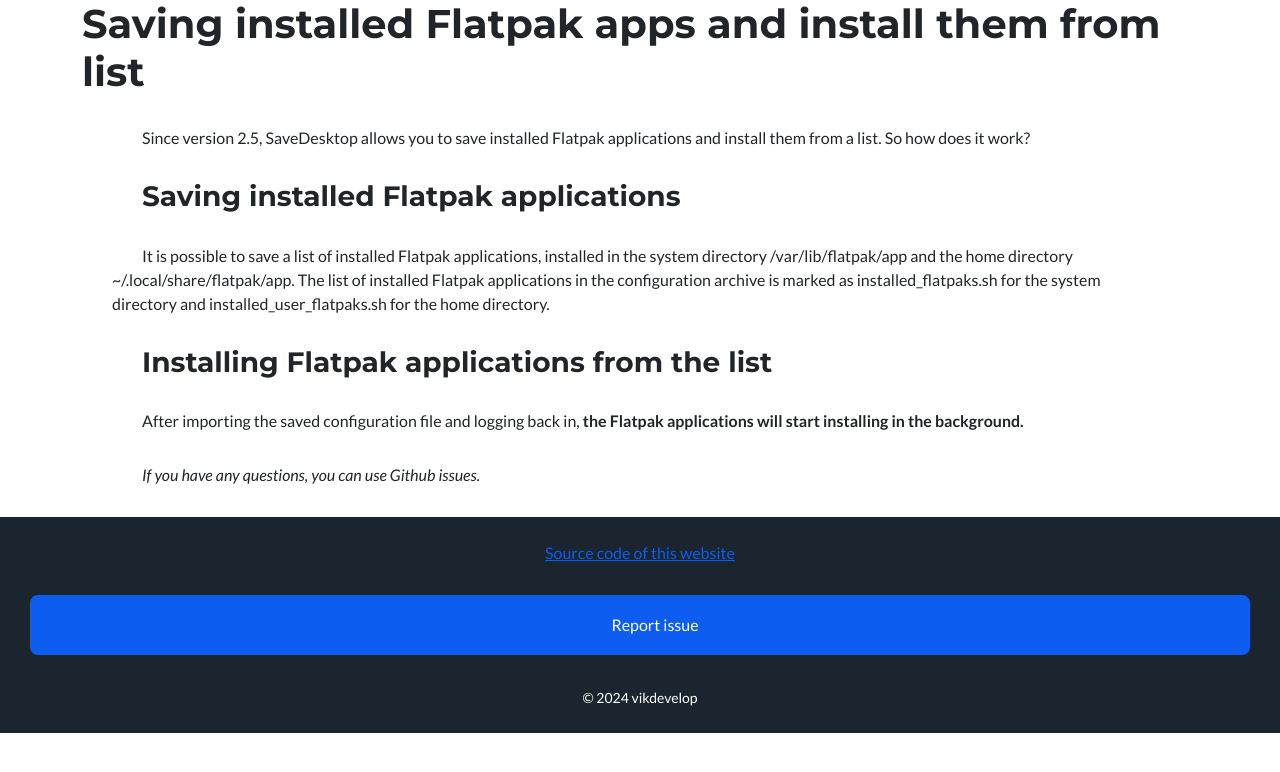
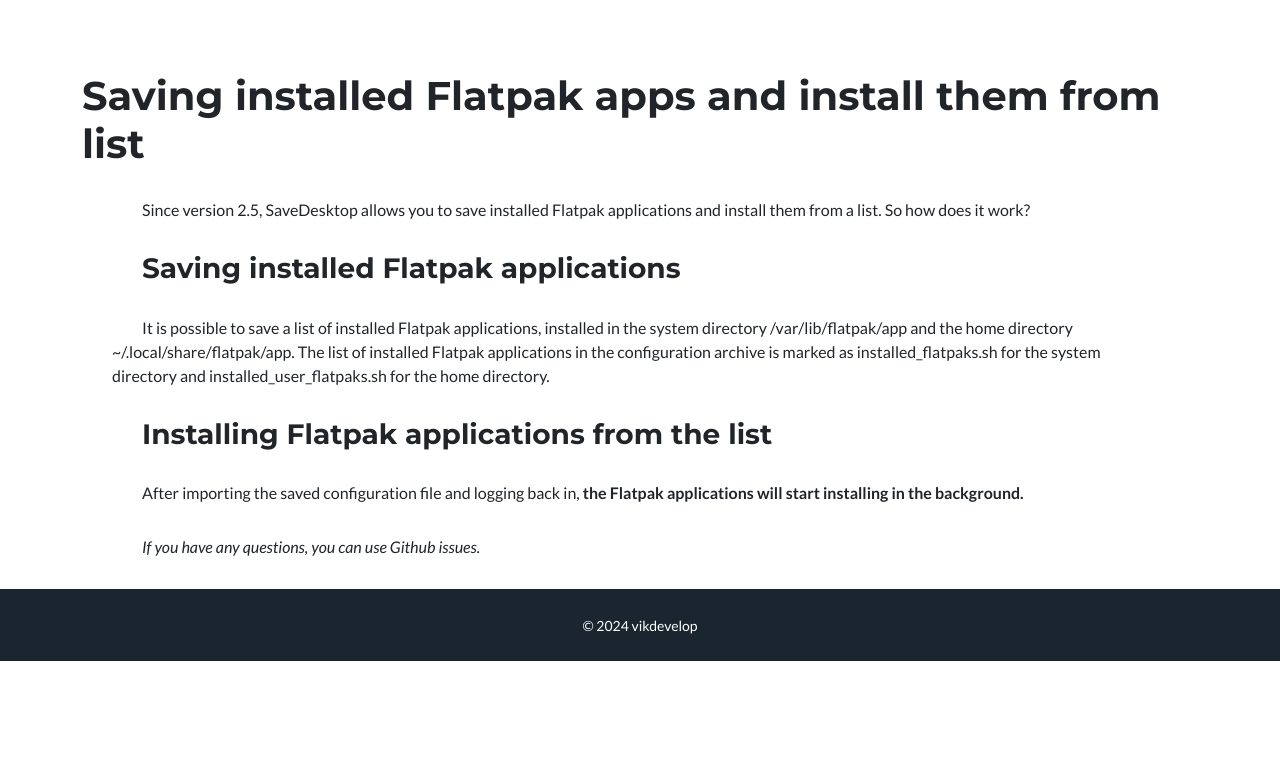
Before and after one commit to vikdevelop/SaveDesktop, a Jekyll site: the page built from wiki/flatpak-apps-installation/en.md, in a window 1280 px wide. Shown: the top 772 px of the page. Built offline with Jekyll 4.4.1, drawn with Linux system fonts in a browser that asks for light colours; nearby versions of some CDN libraries; our own code applies the rules of GitHub Pages for plain Markdown files.

Commit message:
Update default.html

```diff
--- a/_layouts/default.html
+++ b/_layouts/default.html
@@ -9,11 +9,13 @@
     <link href={{ '/open-issue/css/styles.css' | relative_url }} rel="stylesheet" />
   </head>
   <body>
+    <br>
+    <br>
+    <br>
     <div class="container">
         {{ content }}
     </div>
     <div class="copyright py-4 text-center text-white">
-        <a href="https://github.com/vikdevelop/SaveDesktop/tree/webpage">Source code of this website</a><a class="btn btn-primary nav-link py-3 px-0 px-lg-3 rounded" href="https://vikdevelop.github.io/SaveDesktop/open-issue/">Report issue</a>
         <div class="container"><small>&copy; 2024 vikdevelop</small></div>
     </div>
     <script src="https://cdn.jsdelivr.net/npm/bootstrap@5.2.3/dist/js/bootstrap.bundle.min.js"></script>
```
